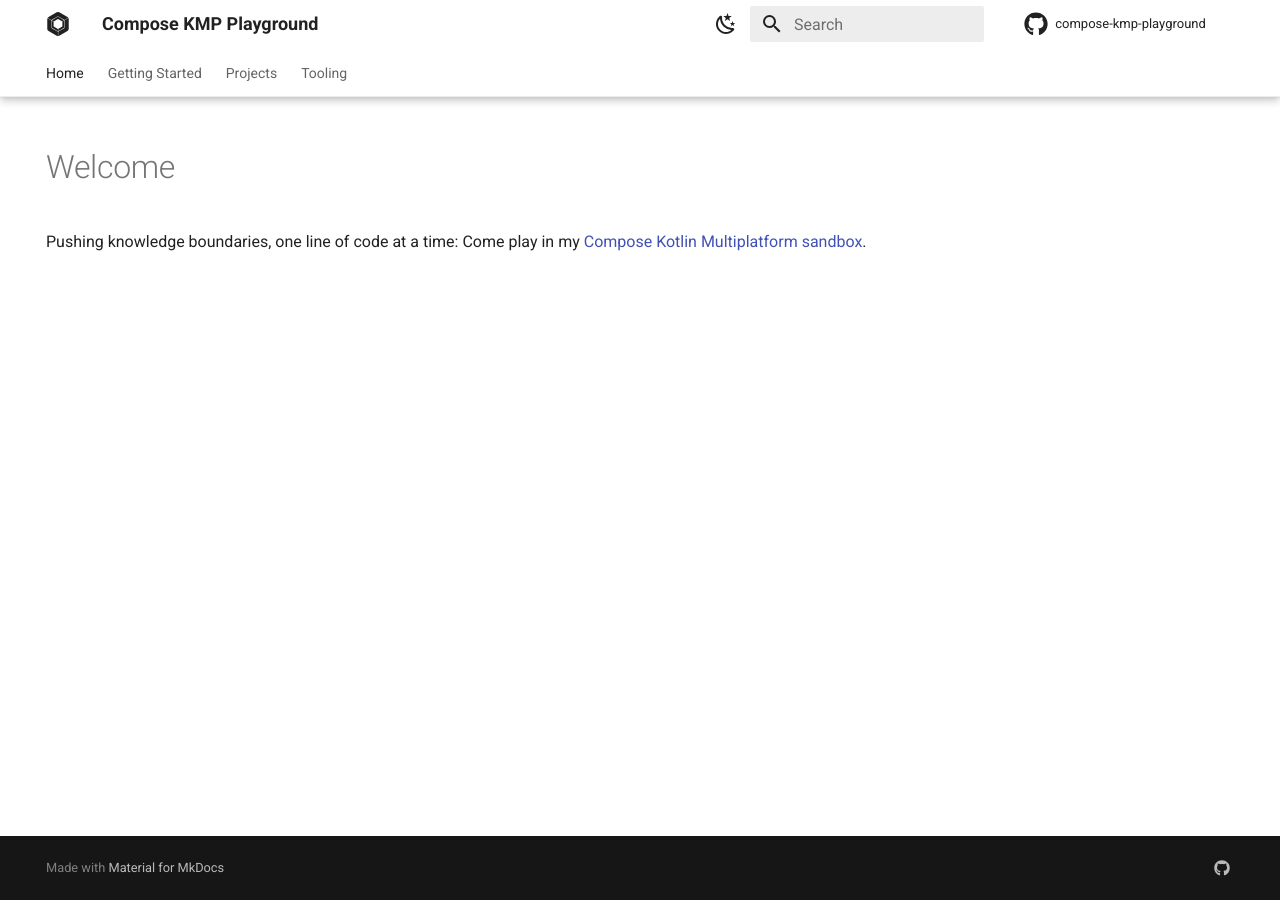
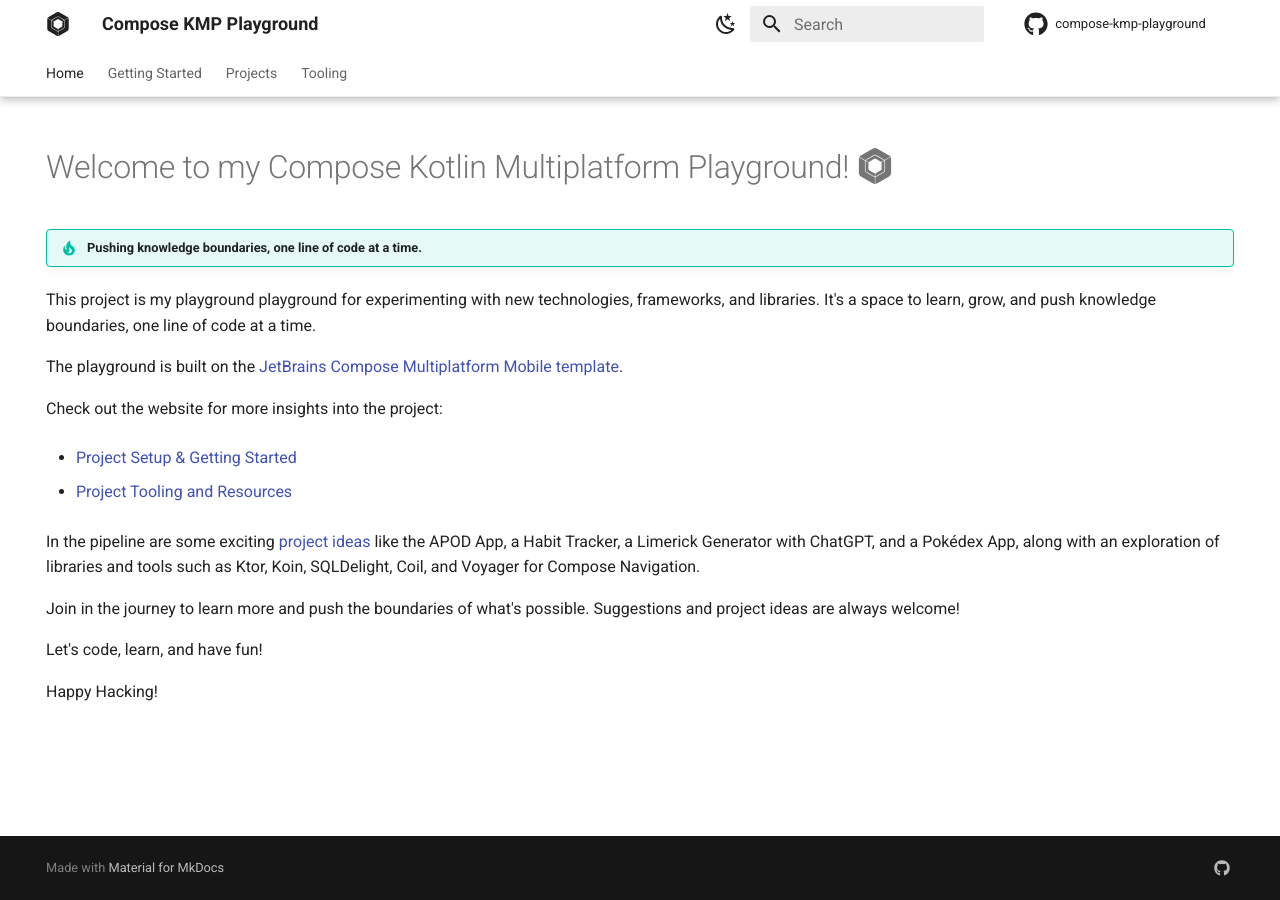
Before and after one commit to addyi/compose-kmp-playground, an MkDocs documentation site: the page built from docs/index.md, in a window 1280 px wide. Built offline with MkDocs 1.6.1 and Material for MkDocs 9.7.7, drawn with Linux system fonts in a browser that asks for light colours; comment, search, counter and statistics services are not loaded.

```diff
--- a/docs/index.md
+++ b/docs/index.md
@@ -4,7 +4,29 @@ description: 'Pushing knowledge boundaries, one line of code at a time: Come pla
 hide: [ toc, navigation ]
 ---
 
-# Welcome
+# Welcome to my Compose Kotlin Multiplatform Playground! :simple-jetpackcompose:
 
-Pushing knowledge boundaries, one line of code at a time: Come play in
-my [Compose Kotlin Multiplatform sandbox](https://github.com/addyi/compose-kmp-playground).
+!!! tip "Pushing knowledge boundaries, one line of code at a time."
+
+This project is my playground playground for experimenting with new technologies, frameworks, and libraries. It's a space to learn, grow,
+and push knowledge boundaries, one line of code at a time.
+
+The playground is built on the [JetBrains Compose Multiplatform Mobile template][template].
+
+Check out the website for more insights into the project:
+
+- [Project Setup & Getting Started](setup/setup.md)
+
+- [Project Tooling and Resources](tooling/index.md)
+
+In the pipeline are some exciting [project ideas](projects/index.md) like the APOD App, a Habit Tracker, a Limerick Generator with ChatGPT,
+and a Pokédex App, along
+with an exploration of libraries and tools such as Ktor, Koin, SQLDelight, Coil, and Voyager for Compose Navigation.
+
+Join in the journey to learn more and push the boundaries of what's possible. Suggestions and project ideas are always welcome!
+
+Let's code, learn, and have fun!
+
+Happy Hacking!
+
+[template]: (https://github.com/JetBrains/compose-multiplatform-ios-android-template)
```
Also changed, not shown: README.md (+33 -5 lines), documentation/WorkLog.md (deleted, +0 -13 lines).
